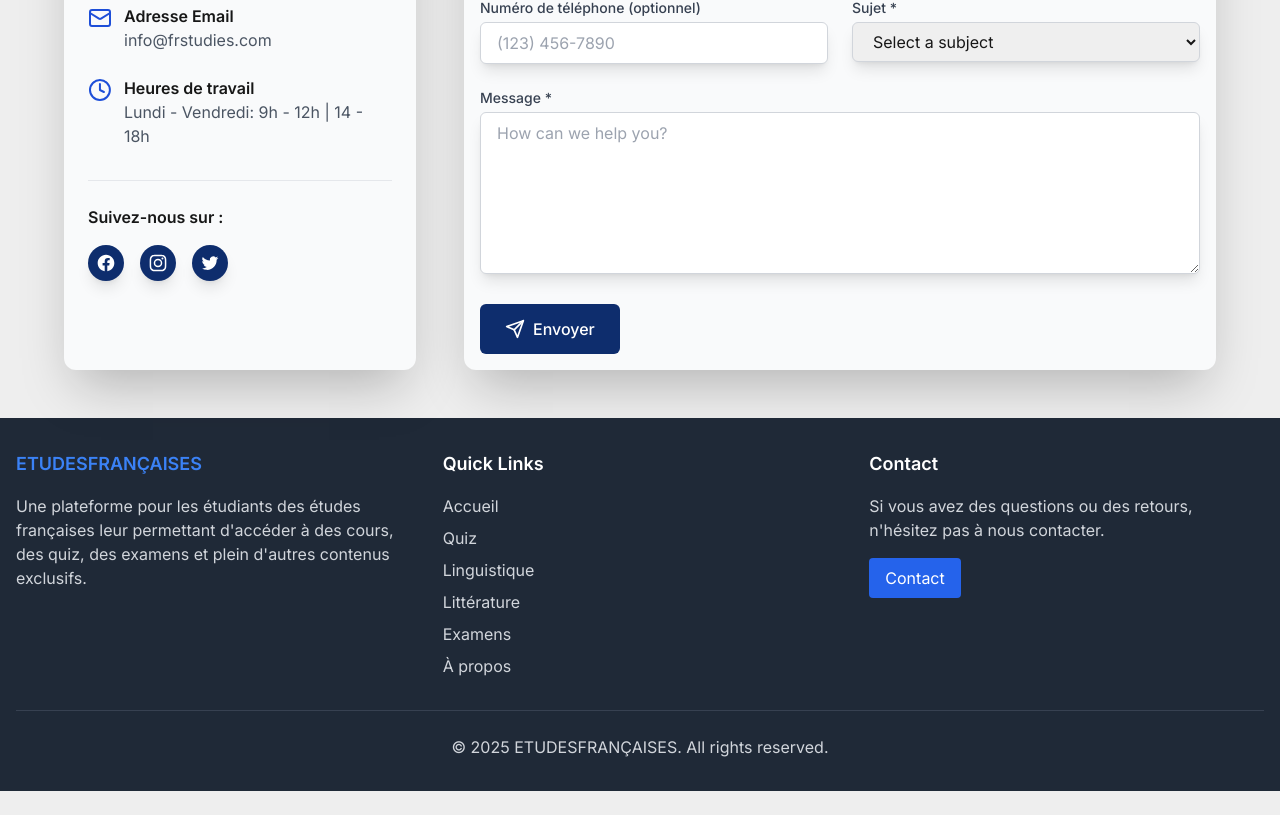
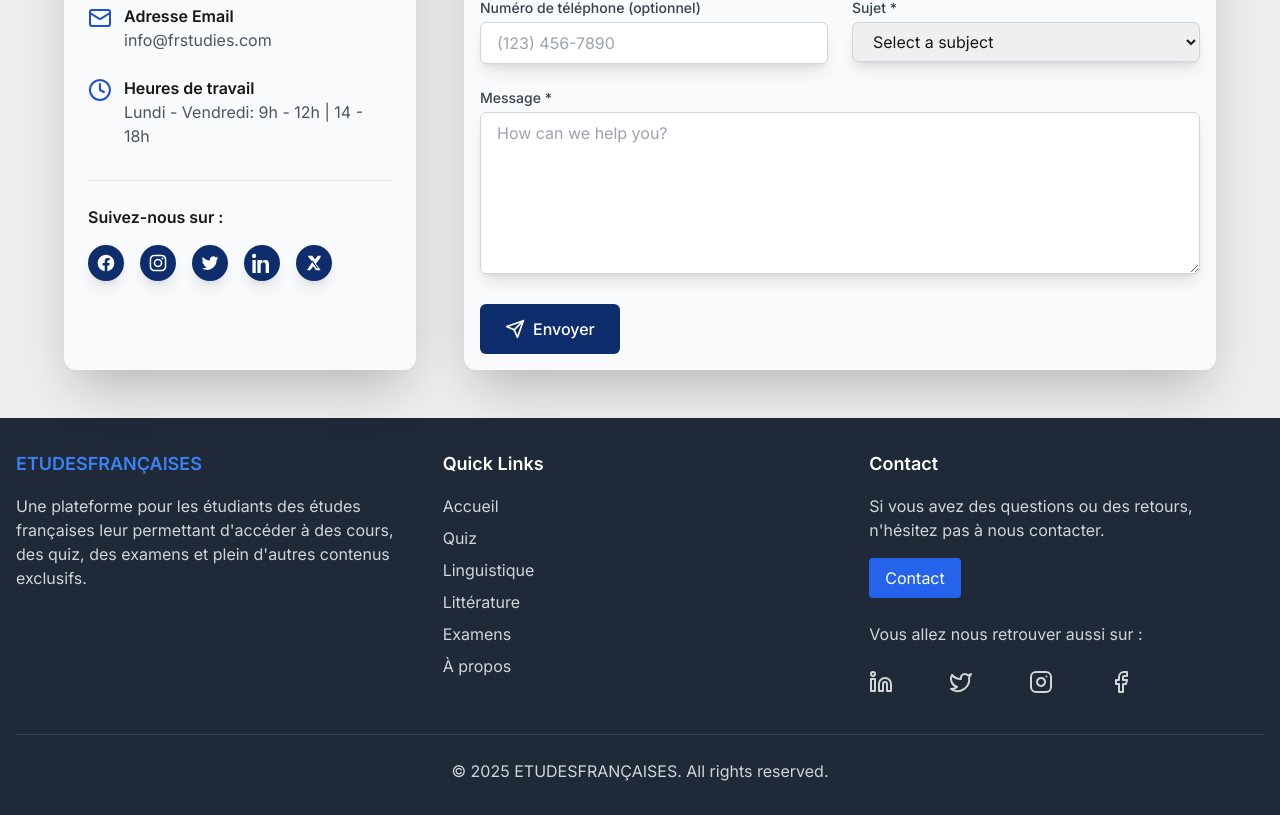
Before and after one commit to SouhaiBusiness/frstudies, a Next.js app: page /contact in a window 1280 px wide. Shown: the part 428-1243 px from the top of the page. Before the commit the page ends 1219 px from the top, so only its background shows below. Built offline with nearby package versions, Linux system fonts and the light colour scheme; no server answers.

Commit message:
social media

```diff
--- a/app/contact/page.tsx
+++ b/app/contact/page.tsx
@@ -167,6 +167,35 @@ export default function ContactPage() {
                     <path d='M8.29 20.251c7.547 0 11.675-6.253 11.675-11.675 0-.178 0-.355-.012-.53A8.348 8.348 0 0022 5.92a8.19 8.19 0 01-2.357.646 4.118 4.118 0 001.804-2.27 8.224 8.224 0 01-2.605.996 4.107 4.107 0 00-6.993 3.743 11.65 11.65 0 01-8.457-4.287 4.106 4.106 0 001.27 5.477A4.072 4.072 0 012.8 9.713v.052a4.105 4.105 0 003.292 4.022 4.095 4.095 0 01-1.853.07 4.108 4.108 0 003.834 2.85A8.233 8.233 0 012 18.407a11.616 11.616 0 006.29 1.84' />
                   </svg>
                 </a>
+                <a
+  href="#"
+  className="bg-[#0e2d6d] shadow-lg p-2 rounded-full flex justify-center items-center text-white hover:opacity-90 transition-colors"
+ >
+  <svg
+    className="h-5 w-5"
+    fill="currentColor"
+    viewBox="0 0 24 24"
+    aria-hidden="true"
+  >
+    <path d="M4.98 3.5C4.98 4.88 3.88 6 2.5 6S0 4.88 0 3.5 1.12 1 2.5 1s2.48 1.12 2.48 2.5zM.5 8.5h4V24h-4V8.5zM8.5 8.5h3.7v2.1h.1c.5-.9 1.7-2.1 3.6-2.1 3.8 0 4.5 2.5 4.5 5.8V24h-4v-8.3c0-2-.03-4.5-2.75-4.5-2.75 0-3.2 2.2-3.2 4.3V24h-4V8.5z" />
+  </svg>
+</a>
+
+<a
+  href="#"
+  className="bg-[#0e2d6d] shadow-lg p-2 rounded-full text-white hover:opacity-90 transition-colors"
+ >
+  <svg
+    className="h-5 w-5"
+    fill="currentColor"
+    viewBox="0 0 24 24"
+    aria-hidden="true"
+  >
+    <path d="M20.298 3.27h-3.705l-3.385 4.435L9.927 3.27H4.37l5.492 7.5L3.702 20.73h3.705l3.625-4.745 3.405 4.745h5.557l-5.737-7.825 5.046-6.635zM16.91 18.23h-1.762l-6.337-8.855h1.76l6.34 8.855z" />
+  </svg>
+</a>
+
+
               </div>
             </div>
           </div>
--- a/app/exams/page.tsx
+++ b/app/exams/page.tsx
@@ -4,6 +4,7 @@ import { useState, useEffect } from "react"
 import Link from "next/link"
 import { ChevronDown, FileText, Loader2 } from "lucide-react"
 import CategoryButtons from "@/components/category-buttons"
+import NewsletterSignup from "@/components/newsletter-signup"
 
 interface ModuleFile {
   id: string
@@ -312,18 +313,7 @@ const categories = [
                         </ul>
                       </div>
 
-                      <div className="bg-[#0e2d6d] text-white rounded-lg shadow-sm p-4" data-aos='fade-left'>
-                        <h3 className="text-lg font-semibold mb-3">Rejoignez-nous</h3>
-                        <p className="text-sm mb-4">
-                          Soyez le premier à recevoir nos contenus et ressources exclusives !
-                        </p>
-                        <Link
-                          href="/sign-up"
-                          className="block w-full text-center bg-white text-[#0e2d6d] font-medium py-2 rounded-md hover:bg-gray-100 transition-colors"
-                        >
-                          S'inscrire gratuitement
-                        </Link>
-                      </div>
+                       <NewsletterSignup />
                     </div>
 
         </div>
--- a/components/footer.tsx
+++ b/components/footer.tsx
@@ -1,73 +1,127 @@
-import Link from "next/link"
+import Link from 'next/link';
+import { Facebook, Instagram, Linkedin, Twitter } from 'lucide-react';
+
 
 export default function Footer() {
-  const currentYear = new Date().getFullYear()
+  const currentYear = new Date().getFullYear();
 
   return (
-    <footer className="bg-gray-800 text-white">
-      <div className="container mx-auto px-4 py-8">
-        <div className="grid grid-cols-1 md:grid-cols-3 gap-8">
+    <footer className='bg-gray-800 text-white'>
+      <div className='container mx-auto px-4 py-8'>
+        <div className='grid grid-cols-1 md:grid-cols-3 gap-8'>
           <div>
-            <h3 className="text-lg text-blue-500 font-semibold mb-4">ETUDESFRANÇAISES</h3>
-            <p className="text-gray-300">
-            Une plateforme pour les étudiants des études françaises leur permettant d'accéder à des cours, des quiz, des examens et plein d'autres contenus exclusifs.
+            <h3 className='text-lg text-blue-500 font-semibold mb-4'>
+              ETUDESFRANÇAISES
+            </h3>
+            <p className='text-gray-300'>
+              Une plateforme pour les étudiants des études françaises leur
+              permettant d'accéder à des cours, des quiz, des examens et plein
+              d'autres contenus exclusifs.
             </p>
           </div>
 
           <div>
-            <h3 className="text-lg font-semibold mb-4">Quick Links</h3>
-            <ul className="space-y-2">
+            <h3 className='text-lg font-semibold mb-4'>Quick Links</h3>
+            <ul className='space-y-2'>
               <li>
-                <Link href="/" className="text-gray-300 hover:text-white">
+                <Link href='/' className='text-gray-300 hover:text-white'>
                   Accueil
                 </Link>
               </li>
               <li>
-                <Link href="/quiz" className="text-gray-300 hover:text-white">
+                <Link href='/quiz' className='text-gray-300 hover:text-white'>
                   Quiz
                 </Link>
               </li>
               <li>
-                <Link href="/linguistics" className="text-gray-300 hover:text-white">
+                <Link
+                  href='/linguistics'
+                  className='text-gray-300 hover:text-white'
+                >
                   Linguistique
                 </Link>
               </li>
               <li>
-                <Link href="/literature" className="text-gray-300 hover:text-white">
+                <Link
+                  href='/literature'
+                  className='text-gray-300 hover:text-white'
+                >
                   Littérature
                 </Link>
               </li>
               <li>
-                <Link href="/exams" className="text-gray-300 hover:text-white">
+                <Link href='/exams' className='text-gray-300 hover:text-white'>
                   Examens
                 </Link>
               </li>
               <li>
-                <Link href="/about" className="text-gray-300 hover:text-white">
+                <Link href='/about' className='text-gray-300 hover:text-white'>
                   À propos
                 </Link>
               </li>
             </ul>
           </div>
 
+          <div className='flex flex-col gap-6'>
             <div>
-            <h3 className="text-lg font-semibold mb-4">Contact</h3>
-            <p className="text-gray-300">Si vous avez des questions ou des retours, n'hésitez pas à nous contacter.</p>
+              <h3 className='text-lg font-semibold mb-4'>Contact</h3>
+              <p className='text-gray-300'>
+                Si vous avez des questions ou des retours, n'hésitez pas à nous
+                contacter.
+              </p>
               <Link
-              href="/contact"
+                href='/contact'
                 target='_blank'
                 rel='noopener noreferrer'
-              className="inline-block mt-4 px-4 py-2 bg-blue-600 text-white rounded hover:bg-blue-700"
+                className='inline-block mt-4 px-4 py-2 bg-blue-600 text-white rounded hover:bg-blue-700'
               >
                 Contact
               </Link>
             </div>
+            <p className='text-gray-300'>
+                Vous allez nous retrouver aussi sur :
+              </p>
+            <div className='flex flex-wrap opacity-80'>
+              <Link
+                href=''
+                target='_blank'
+                rel='noopener noreferrer'
+                className='h-8 w-20 relative'
+              >
+                <Linkedin />
+              </Link>
+              <Link
+                href=''
+                target='_blank'
+                rel='noopener noreferrer'
+                className='h-8 w-20 relative'
+              >
+                <Twitter />
+              </Link>
+              <Link
+                href=''
+                target='_blank'
+                rel='noopener noreferrer'
+                className='h-8 w-20 relative'
+              >
+                <Instagram />
+              </Link>
+              <Link
+                href=''
+                target='_blank'
+                rel='noopener noreferrer'
+                className='h-8 w-16 relative'
+              >
+                <Facebook />
+              </Link>
+            </div>
+          </div>
         </div>
 
-        <div className="border-t border-gray-700 mt-8 pt-6 text-center text-gray-300">
+        <div className='border-t border-gray-700 mt-8 pt-6 text-center text-gray-300'>
           <p>&copy; {currentYear} ETUDESFRANÇAISES. All rights reserved.</p>
         </div>
       </div>
     </footer>
-  )
+  );
 }
```
Lines whose indentation alone changed are shown as unchanged.
